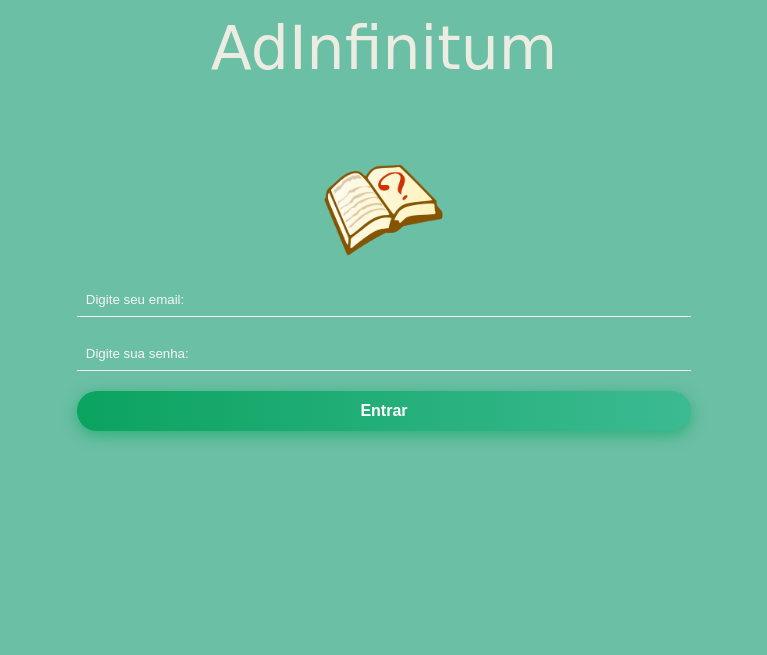
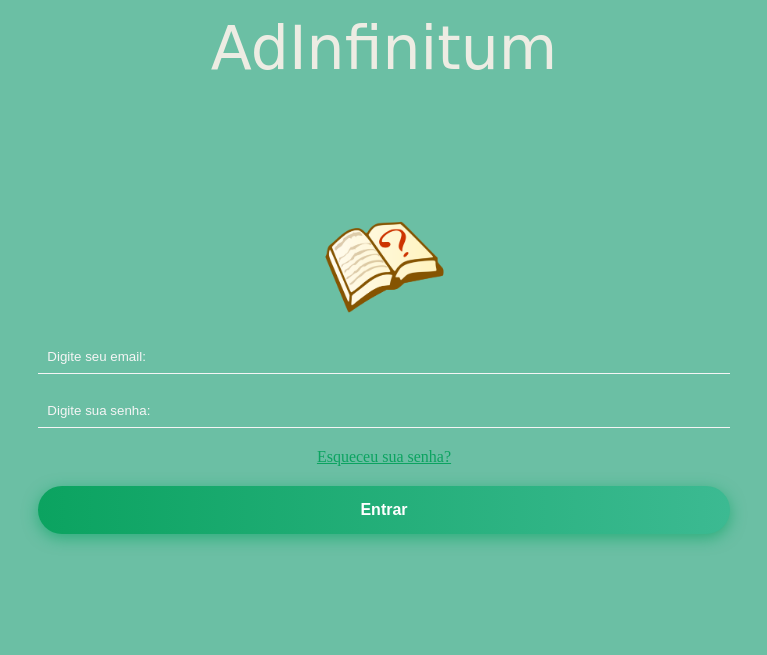
Before and after one commit to iamthepoe/bibliotecaSoftware, a PHP site: page /cadastrar.html in a window 1280 px wide. Shown: the top 655 px of the page, without its empty margins (256-1023 px from the left). Run offline with PHP 8.4, Linux system fonts and the light colour scheme; some web fonts are replaced.

Commit message:
UPDATE ANIMAÇÕES E OTIMIZAÇÃO

```diff
--- a/cadastrar.html
+++ b/cadastrar.html
@@ -39,7 +39,8 @@
           id="senha"
           placeholder="Digite sua senha:"
         />
-        <a href=""><button class="bn632-hover bn22">Entrar</button></a>
+        <a href="#" id="forgetPassword">Esqueceu sua senha?</a>
+        <a href="#"><button class="bn632-hover bn22">Entrar</button></a>
       </form>
     </div>
     </main>
--- a/style.css
+++ b/style.css
@@ -11,7 +11,7 @@ body{
   background-color: var(--corPrincipal);
 }
 .tamanho{
-  width: 48vw;
+  width: 60vw;
   margin-inline: auto;
 }
 header, .header{
@@ -33,7 +33,7 @@ header, .header{
   align-items: center;
   flex-direction: column;
 
-  height: 50vh;
+  height: 70vh;
 }
 .main, .img{
   display: flex;
@@ -54,21 +54,30 @@ input{
   border-bottom: 1px solid whitesmoke;
   padding: 0.7vw;
 
-  width: 100%;
+  transition: width 0.3s ease-in-out;
+
+  width: 90%;
 
   background-color: var(--corPrincipal);
   color: white;
+  outline: none;
+}
+input:focus{
+  width: 100%;
 }
 ::placeholder{
   color: whitesmoke;
 }
+main form #forgetPassword{
+  color: #0ba360;
+}
 .bn632-hover {
-  width: 48vw;
+  width: 54vw;
   font-size: 16px;
   font-weight: 600;
   color: #fff;
   cursor: pointer;
-  height: 5vh;
+  height: 6vh;
   text-align:center;
   border: none;
   background-size: 300% 100%;
@@ -85,6 +94,8 @@ input{
   -o-transition: all .4s ease-in-out;
   -webkit-transition: all .4s ease-in-out;
   transition: all .4s ease-in-out;
+  transition: width 0.3s ease-in-out;
+  width: 60vw;
 }
 
 .bn632-hover:focus {
```
